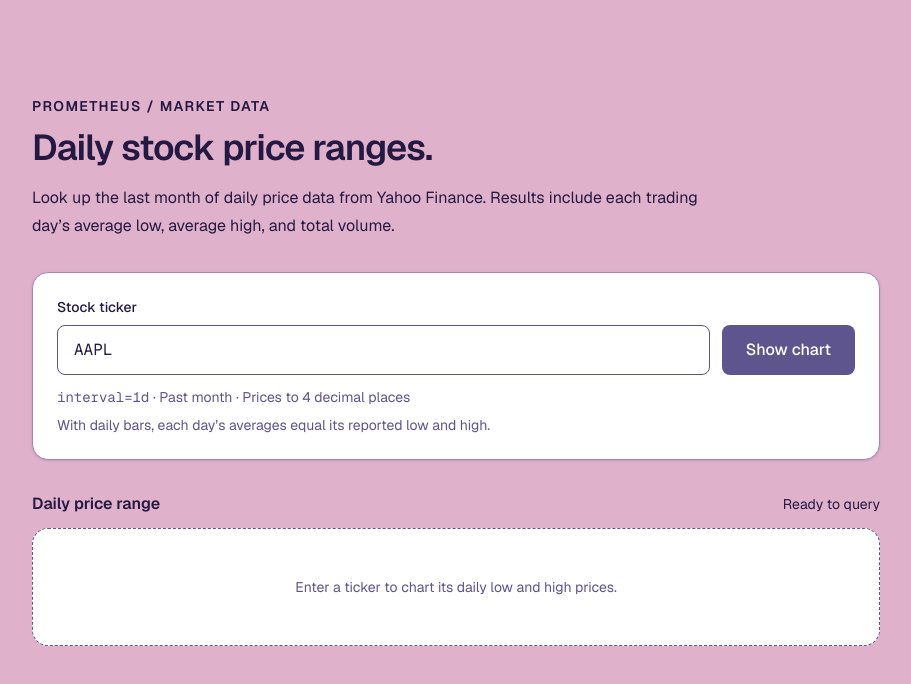
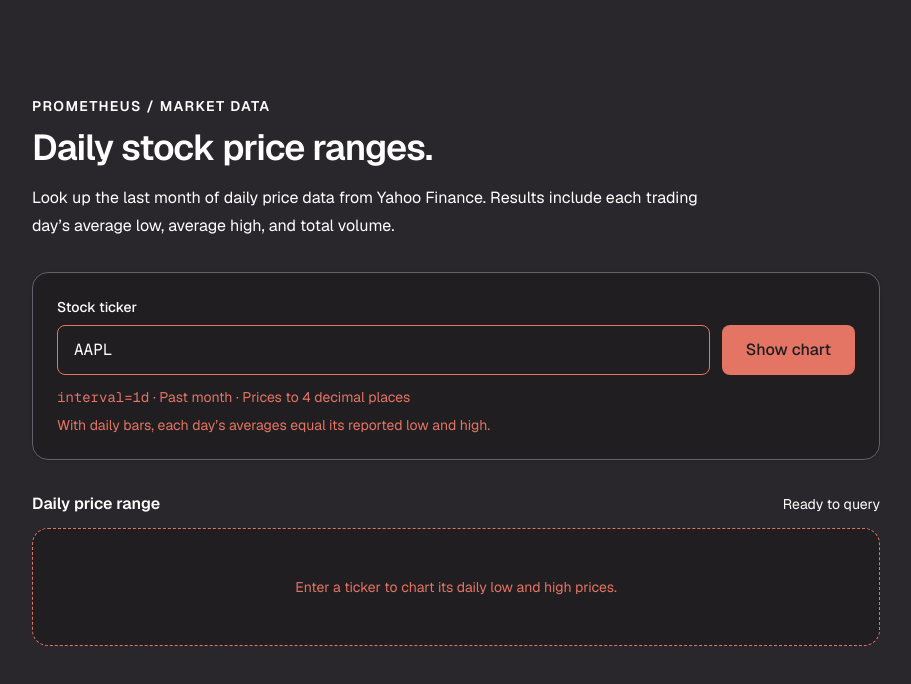
Before and after one commit to frey-mz/prometheus, a Next.js app: page / in a window 1280 px wide. Shown: the top 684 px of the page, without its empty margins (184-1095 px from the left). Built offline with nearby package versions, Linux system fonts and the light colour scheme.

Commit message:
change to a different 100 rabbits theme

```diff
--- a/app/globals.css
+++ b/app/globals.css
@@ -1,15 +1,15 @@
 @import "tailwindcss";
 
 :root {
-  color-scheme: light;
-  --background: #E0B1CB;
-  --foreground: #231942;
-  --surface: #FFFFFF;
-  --muted: #5E548E;
-  --accent: #5E548E;
-  --accent-hover: #231942;
-  --accent-soft: #BE95C4;
-  --border: #9F86C0;
+  color-scheme: dark;
+  --background: #29272b;
+  --foreground: #ffffff;
+  --surface: #201e21;
+  --muted: #e47464;
+  --accent: #e47464;
+  --accent-hover: #ffffff;
+  --accent-soft: #322e33;
+  --border: #66606b;
 }
 
 @theme inline {
@@ -32,6 +32,6 @@ body {
 }
 
 ::selection {
-  background: var(--foreground);
-  color: var(--surface);
+  background: var(--accent);
+  color: #000000;
 }
```
